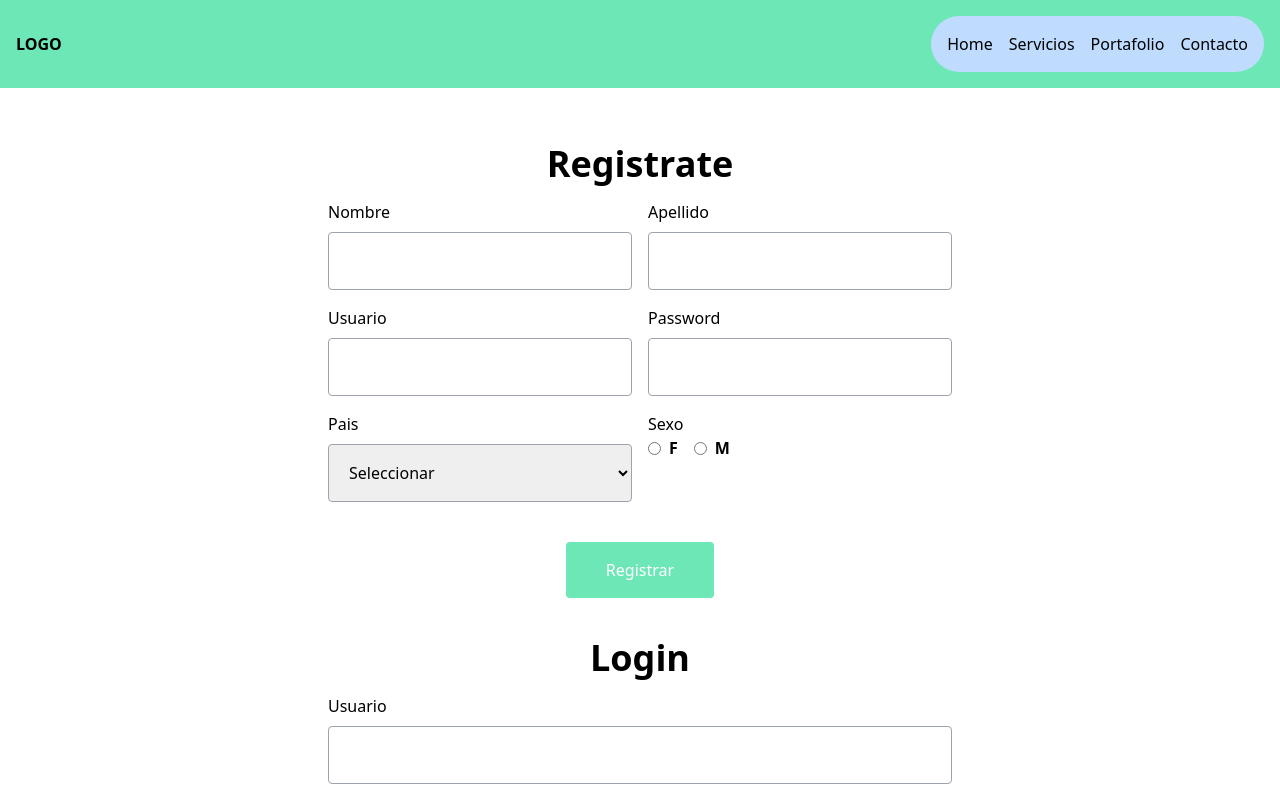
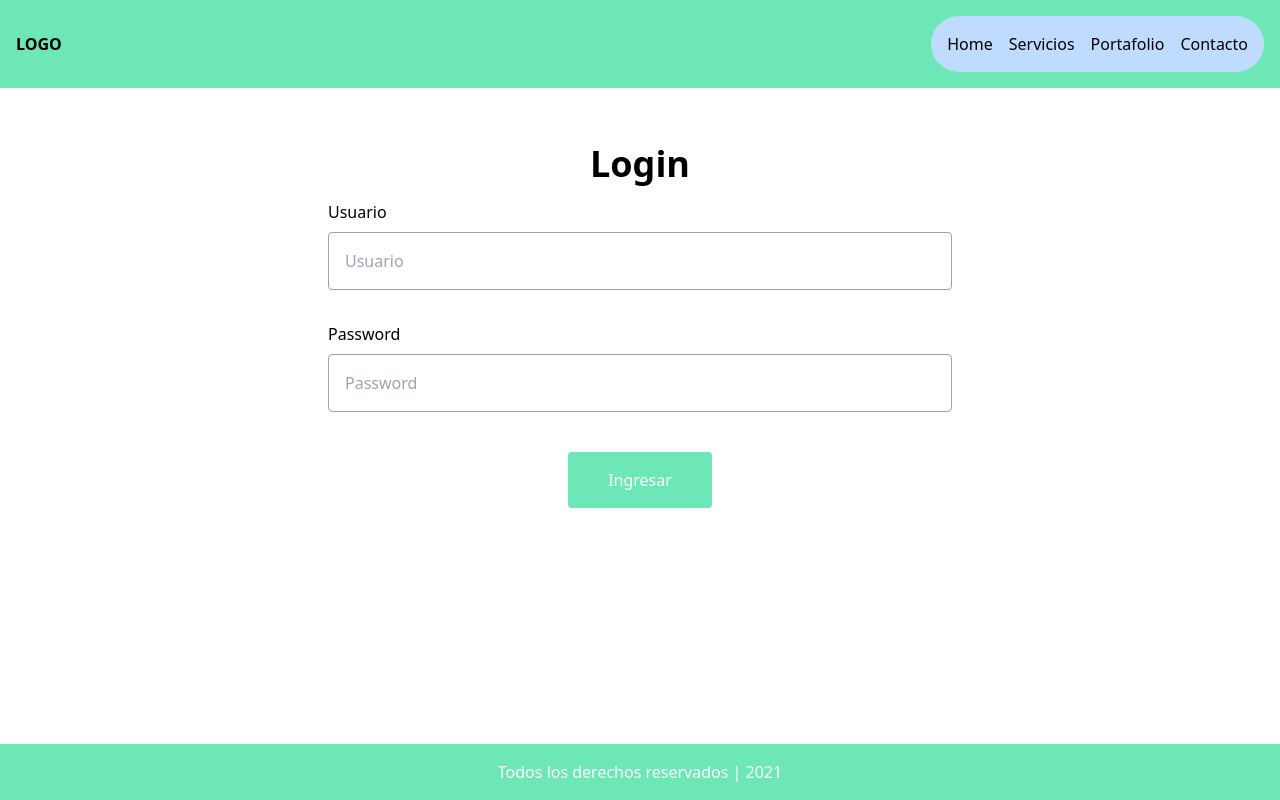
Before and after one commit to aranibar28/proyecto-react, a React (Create React App) app: page /login in a window 1280 px wide. Shown: the top 800 px of the page. Built offline with nearby package versions, Linux system fonts and the light colour scheme.

Commit message:
add states

```diff
--- a/src/App.js
+++ b/src/App.js
@@ -1,11 +1,10 @@
 import { Header, Footer, Main } from "components";
-import { AuthRegister, AuthLogin } from "modules/auth";
+import { /* AuthRegister, */ AuthLogin } from "modules/auth";
 export function App() {
   return (
     <div className="wrapper flex flex-col h-screen">
       <Header />
       <Main>
-      <AuthRegister />
         <AuthLogin />
       </Main>
       <Footer />
--- a/src/modules/auth/login/index.js
+++ b/src/modules/auth/login/index.js
@@ -1,20 +1,44 @@
+import { useState } from "react";
 import { Input, Button } from "ui";
 export function AuthLogin() {
+  const [stateForm, setStateForm] = useState({
+    user: "",
+    password: "",
+  });
+  const onsubmit = (event) => {
+    event.preventDefault();
+    console.log("stateForm", stateForm);
+  };
   return (
     <div className="auth-login w-6/12 mx-auto">
       <h1 className="text-4xl font-bold text-center mb-4 mt-10">Login</h1>
-      <form>
+      <form onSubmit={onsubmit}>
         <div className="mb-8">
           <label className="block mb-2">Usuario</label>
-          <Input />
+          <Input
+            value={stateForm.user}
+            placeholder="Usuario"
+            onInput={(value) =>
+              setStateForm((state) => ({ ...state, user: value }))
+            }
+            required
+          />
         </div>
         <div>
           <label className="block mb-2">Password</label>
-          <Input type="password" />
+          <Input
+            value={stateForm.password}
+            placeholder="Password"
+            type="password"
+            onInput={(value) =>
+              setStateForm((state) => ({ ...state, password: value }))
+            }
+            required
+          />
         </div>
         <div className="mt-10">
           <div className="text-center">
-            <Button>Ingresar</Button>
+            <Button type="submit">Ingresar</Button>
           </div>
         </div>
       </form>
--- a/src/modules/auth/register/index.js
+++ b/src/modules/auth/register/index.js
@@ -33,17 +33,17 @@ export function AuthRegister() {
             </select>
           </div>
           <div>
-            <label>Sexo</label>
-            <div className="flex items-center">
+            <label className="block mb-2">Sexo</label>
+            <div className="flex items-center py-4">
               <label className="flex items-center mr-4 cursor-pointer">
                 <input name="sex" className="mr-2 cursor-pointer" type="radio"
                 />
-                <span className="font-bold">F</span>
+                <span className="font-bold">Femenino</span>
               </label>
-              <label className="flex items-center cursor-pointer">
+              <label className="flex items-center cursor-pointer px-2">
                 <input name="sex" className="mr-2 cursor-pointer" type="radio"
                 />
-                <span className="font-bold">M</span>
+                <span className="font-bold">Masculino</span>
               </label>
             </div>
           </div>
--- a/src/ui/button/index.js
+++ b/src/ui/button/index.js
@@ -1,7 +1,11 @@
 export function Button(props) {
-  const { children } = props;
+  const { children, cb = () => {}, type = "button" } = props;
   return (
-    <button className="p-4 px-10 rounded bg-green-300 text-white">
+    <button
+      type={type}
+      className="p-4 px-10 rounded bg-green-300 text-white"
+      onClick={() => cb()}
+    >
       {children}
     </button>
   );
--- a/src/ui/input/index.js
+++ b/src/ui/input/index.js
@@ -1,11 +1,20 @@
 export function Input(props) {
-  const { type, placeholder } = props;
+  const {
+    value,
+    type,
+    placeholder,
+    onInput = () => {},
+    required = false,
+  } = props;
 
   return (
     <input
       type={type}
+      placeholder={placeholder}
       className="border border-gray-400 rounded w-full p-4 focus:border-gray-500 focus:outline-none"
-      placeholder={placeholder}
+      value={value}
+      onInput={(event) => onInput(event.target.value)}
+      required={required}
     />
   );
 }
```
